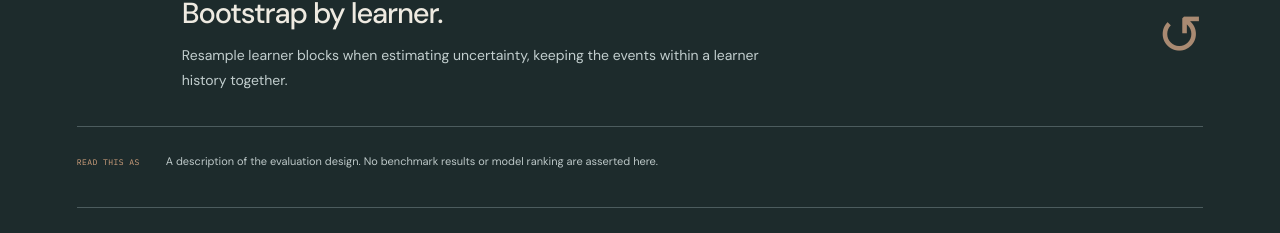
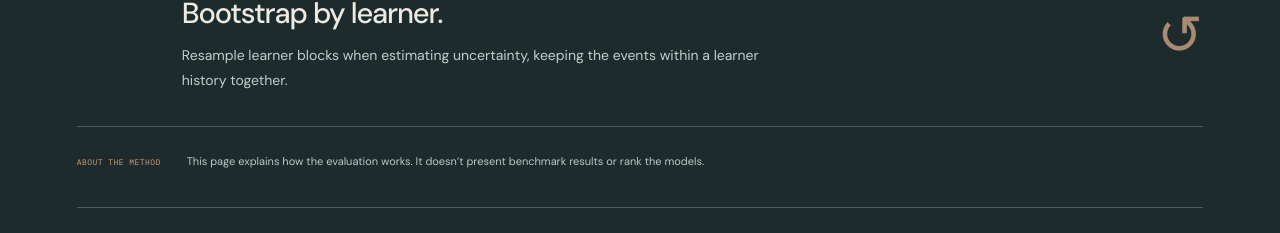
Before and after one commit to Alex-Kamenev/Personal-Site, a website: page work/atlas/index.html in a window 1280 px wide. Shown: the part 2312-2545 px from the top of the page. Drawn offline with Linux system fonts and the light colour scheme.

Commit message:
Make ATLAS evaluation note more conversational

```diff
--- a/work/atlas/index.html
+++ b/work/atlas/index.html
@@ -62,7 +62,7 @@
         <li><span class="step-number" aria-hidden="true">03</span><div><p class="step-kicker">SEPARATE THE EVALUATION</p><h3>Hold out later events.</h3><p>Use a temporal prefix/tail holdout: earlier events provide history, and later events are evaluated in order. Each prediction is recorded before that event updates the model.</p></div><span class="step-sign" aria-hidden="true">┤</span></li>
         <li><span class="step-number" aria-hidden="true">04</span><div><p class="step-kicker">KEEP HISTORIES TOGETHER</p><h3>Bootstrap by learner.</h3><p>Resample learner blocks when estimating uncertainty, keeping the events within a learner history together.</p></div><span class="step-sign" aria-hidden="true">↺</span></li>
       </ol>
-      <p class="method-footnote"><span class="mono">READ THIS AS</span> A description of the evaluation design. No benchmark results or model ranking are asserted here.</p>
+      <p class="method-footnote"><span class="mono">ABOUT THE METHOD</span> This page explains how the evaluation works. It doesn’t present benchmark results or rank the models.</p>
       <div class="execution-note"><div><span class="mono">ONE STANDALONE RUN</span><p>The CLI writes aggregate reports in <code>report.json</code> and <code>report.md</code>.</p></div><pre aria-label="Example ATLAS command"><code>python -m atlas_research_lab --output ./results --learners 20 --attempts 40 --seed 7 --bootstrap 100</code></pre></div>
     </section>
 
```
